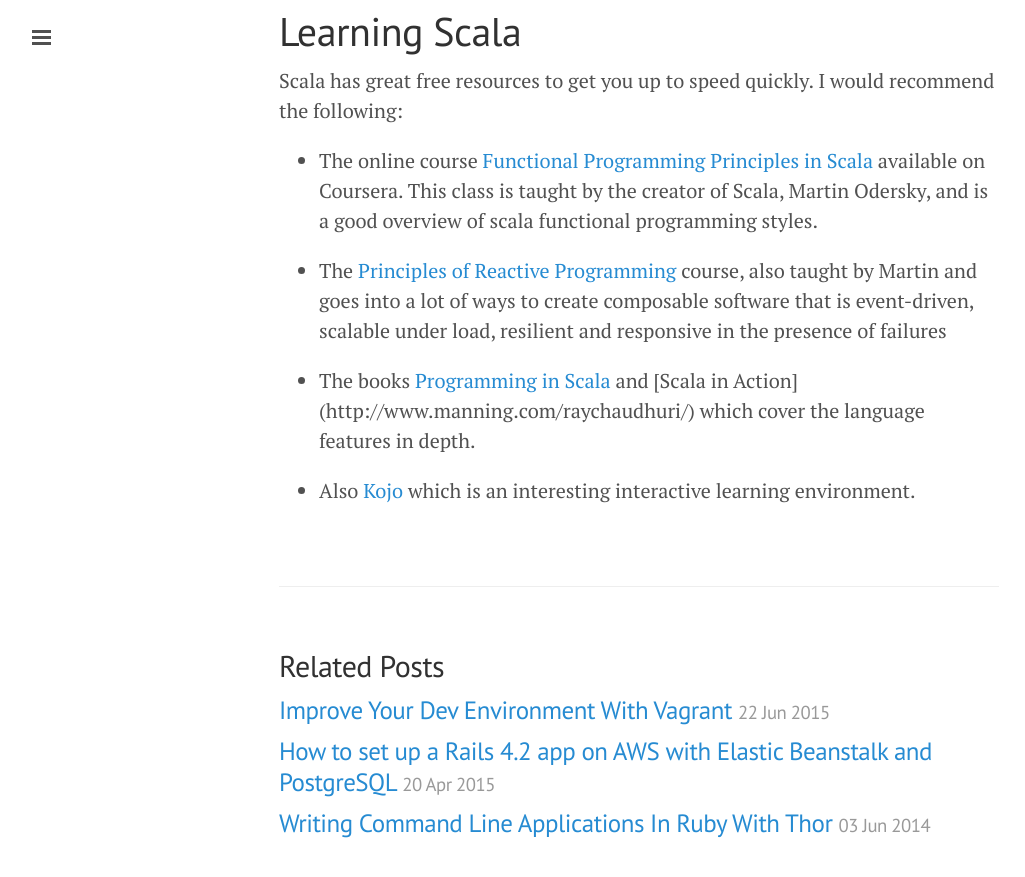
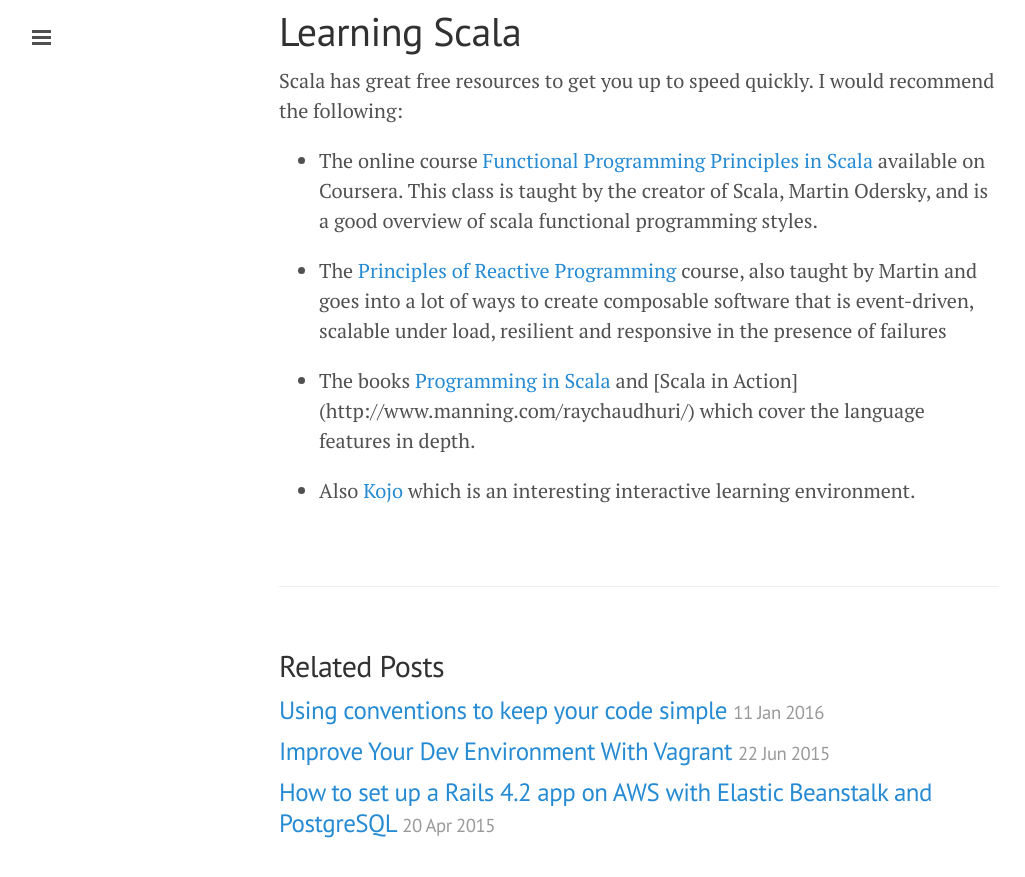
Before and after one commit to jtescher/jtescher.github.io, a Jekyll site: the page built from _posts/2014-12-15-getting-started-with-scala-development.md, in a window 1280 px wide and 900 px high, scrolled down 1519 px. Shown: the top 877 px of the window, without its empty margins (1-1026 px from the left). Built offline with Jekyll 4.4.1, drawn with Linux system fonts in a browser that asks for light colours; Markdown is read by kramdown in place of the engine named in the settings.

Commit message:
Publish Play conventions post

```diff
--- a/_drafts/using-conventions-to-keep-your-code-simple.md
+++ b/_posts/2016-01-11-using-conventions-to-keep-your-code-simple.md
@@ -1,7 +1,7 @@
 ---
 layout: post
 title:  "Using conventions to keep your code simple"
-date:   1970-01-01 00:00:00
+date:   2016-01-11 09:00:00
 categories: startups advice code conventions
 ---
 
```
